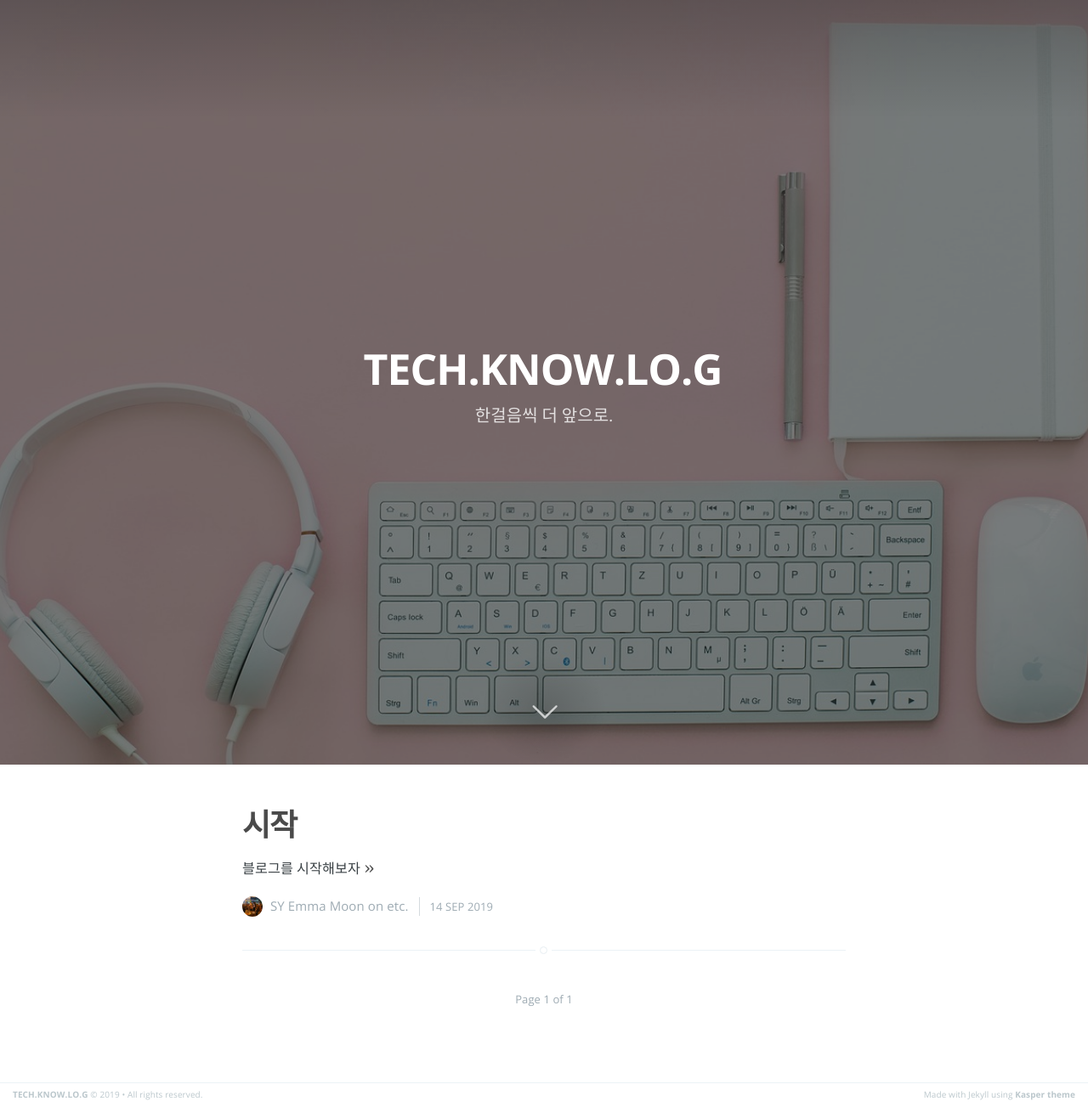
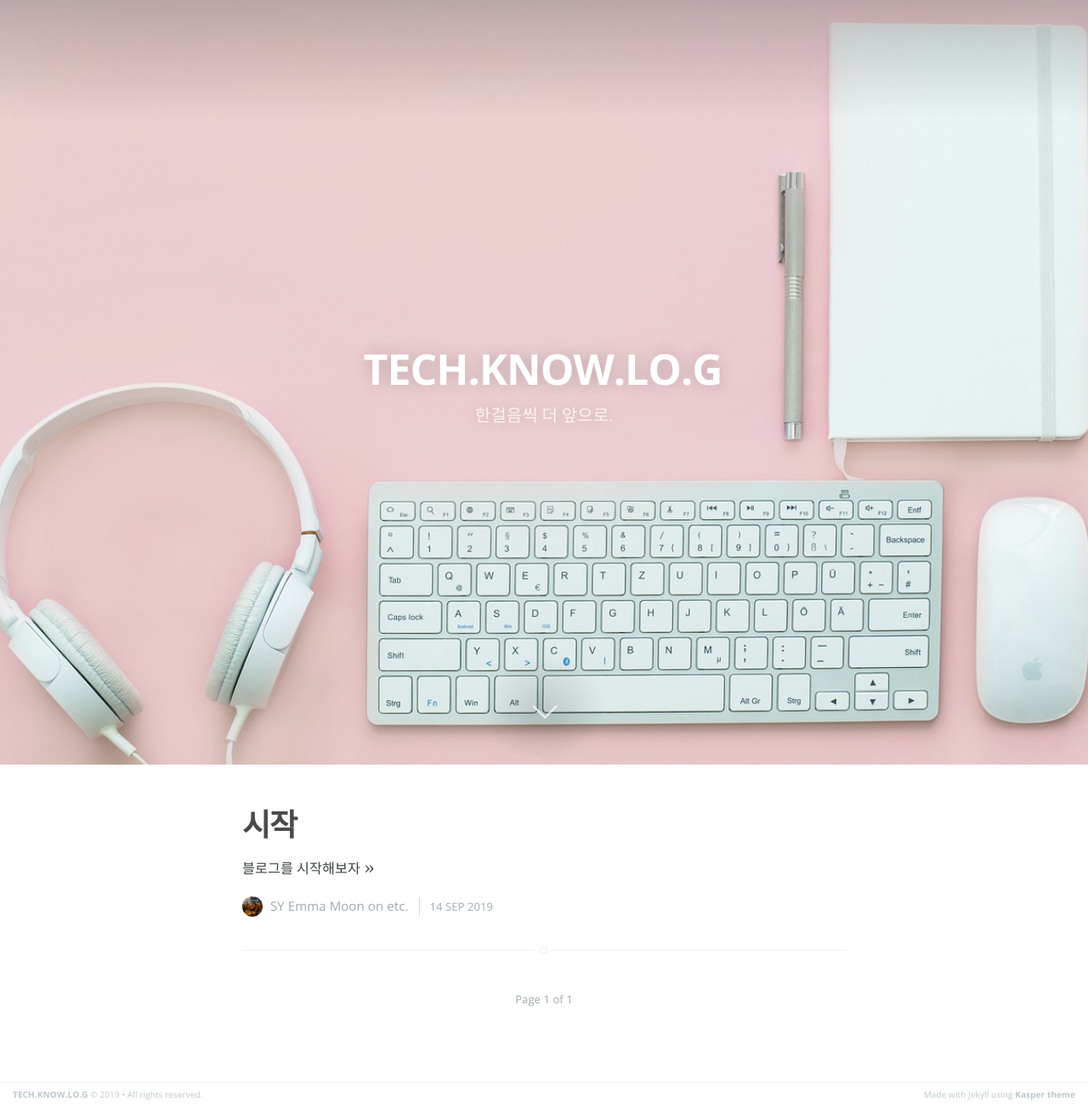
Before and after one commit to SY-MOON/sy-moon.github.io, a Jekyll site: the page built from index.html, in a window 1280 px wide. Shown: the whole page at 85% size. Built offline with Jekyll 4.4.1, drawn with Linux system fonts in a browser that asks for light colours; the list of posts is cut into pages by our own code.

Commit message:
style fix

```diff
--- a/assets/css/screen.css
+++ b/assets/css/screen.css
@@ -488,6 +488,8 @@
 
 .main-header .inner {
     width: 80%;
+
+    text-shadow: 0 0 20px rgba(0,0,0,0.2); /*0916 추가*/
 }
 
 .main-nav {
--- a/index.html
+++ b/index.html
@@ -14,7 +14,7 @@
             {% endif %}
         <!-- <a class="subscribe-button icon-feed" href="{{ site.baseurl }}feed.xml">Subscribe</a> -->
     </nav>
-    <div class="vertical dim">
+    <div class="vertical">
         <div class="main-header-content inner">
             <h1 class="page-title">{{ site.name }}</h1>
             <h2 class="page-description">
```
